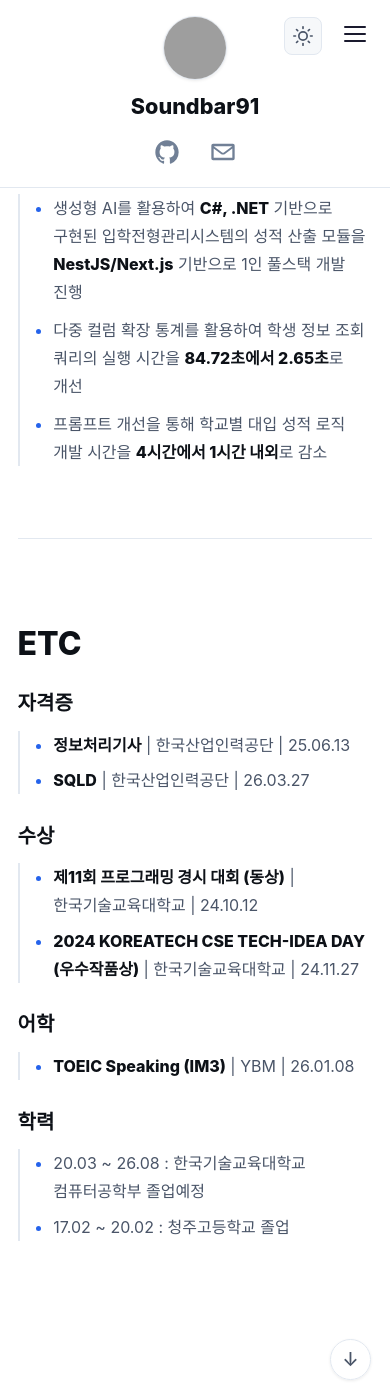
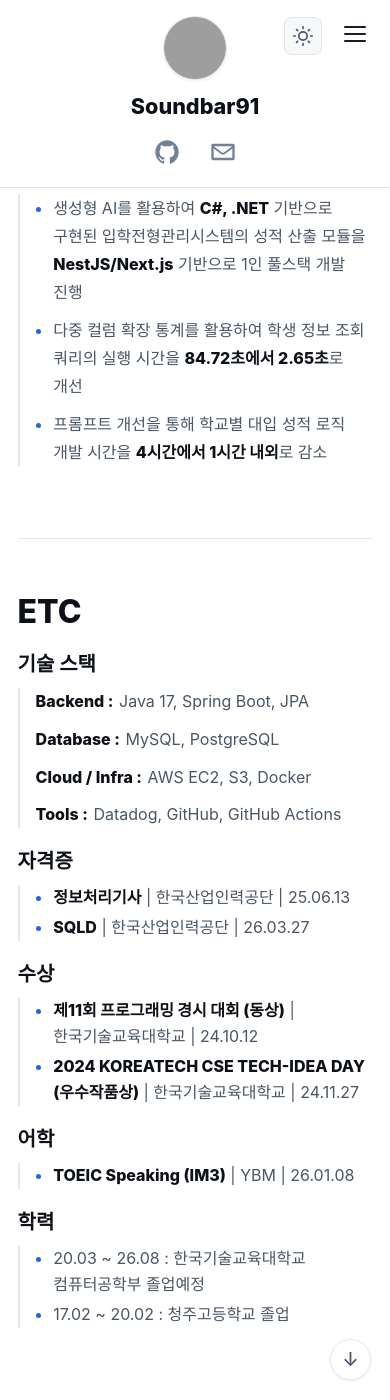
Before and after one commit to Soundbar91/Soundbar91.github.io, a Jekyll site: the page built from index.html, in a window 390 px wide and 1400 px high, scrolled down 2389 px. Built offline with Jekyll 4.4.1, drawn with Linux system fonts in a browser that asks for light colours; some web fonts are replaced; the list of posts is cut into pages by our own code; grey boxes are pictures that could not be loaded.

Commit message:
design: ETC 기술 스택 추가

```diff
--- a/assets/css/main.css
+++ b/assets/css/main.css
@@ -771,10 +771,15 @@ main.container {
   max-width: 76rem;
 }
 
+.portfolio-additional {
+  padding-top: clamp(2.5rem, 4vw, 4rem);
+  padding-bottom: clamp(4.5rem, 5vw, 5.5rem);
+}
+
 .portfolio-additional-title {
   max-width: none;
   margin-top: 0;
-  margin-bottom: 1.8rem;
+  margin-bottom: 1.35rem;
   color: var(--heading);
   font-size: clamp(2.1rem, 4vw, 3.6rem);
   font-weight: 900;
@@ -784,11 +789,11 @@ main.container {
 
 .portfolio-additional-groups {
   display: grid;
-  gap: 1.8rem;
+  gap: 1.25rem;
 }
 
 .portfolio-additional-group h3 {
-  margin: 0 0 0.85rem;
+  margin: 0 0 0.65rem;
   color: var(--heading);
   font-size: clamp(1.25rem, 2vw, 1.55rem);
 }
@@ -800,11 +805,11 @@ main.container {
 
 .portfolio-additional-body ul {
   display: grid;
-  gap: 0.45rem;
+  gap: 0.3rem;
   padding-left: 1.1rem;
   color: var(--text-secondary);
   font-size: clamp(1rem, 1.35vw, 1.08rem);
-  line-height: 1.75;
+  line-height: 1.6;
   word-break: keep-all;
 }
 
@@ -815,6 +820,36 @@ main.container {
 .portfolio-additional-group strong {
   color: var(--heading);
   font-weight: 800;
+}
+
+.portfolio-tech-stack dl {
+  display: grid;
+  grid-template-columns: repeat(2, minmax(0, 1fr));
+  gap: 0.7rem 2.5rem;
+  margin: 0;
+  color: var(--text-secondary);
+  font-size: clamp(1rem, 1.35vw, 1.08rem);
+  line-height: 1.65;
+}
+
+.portfolio-tech-stack dl div {
+  display: flex;
+  flex-wrap: wrap;
+  gap: 0.35rem;
+  min-width: 0;
+}
+
+.portfolio-tech-stack dt {
+  color: var(--heading);
+  font-weight: 800;
+}
+
+.portfolio-tech-stack dt::after {
+  content: " :";
+}
+
+.portfolio-tech-stack dd {
+  margin: 0;
 }
 
 .post-list {
@@ -1653,6 +1688,10 @@ main.container {
     grid-template-columns: 1fr;
   }
 
+  .portfolio-tech-stack dl {
+    grid-template-columns: 1fr;
+  }
+
   .home-snap {
     overflow: visible;
   }
--- a/index.html
+++ b/index.html
@@ -150,6 +150,30 @@ body_class: home-snap
   <div class="portfolio-additional-content">
     <h2 class="portfolio-additional-title" id="additional-title">ETC</h2>
     <div class="portfolio-additional-groups">
+      <section class="portfolio-additional-group portfolio-tech-stack" aria-labelledby="tech-stack-title">
+        <h3 id="tech-stack-title">기술 스택</h3>
+        <div class="portfolio-additional-body">
+          <dl>
+            <div>
+              <dt>Backend</dt>
+              <dd>Java 17, Spring Boot, JPA</dd>
+            </div>
+            <div>
+              <dt>Database</dt>
+              <dd>MySQL, PostgreSQL</dd>
+            </div>
+            <div>
+              <dt>Cloud / Infra</dt>
+              <dd>AWS EC2, S3, Docker</dd>
+            </div>
+            <div>
+              <dt>Tools</dt>
+              <dd>Datadog, GitHub, GitHub Actions</dd>
+            </div>
+          </dl>
+        </div>
+      </section>
+
       <section class="portfolio-additional-group" aria-labelledby="certifications-title">
         <h3 id="certifications-title">자격증</h3>
         <div class="portfolio-additional-body">
```
